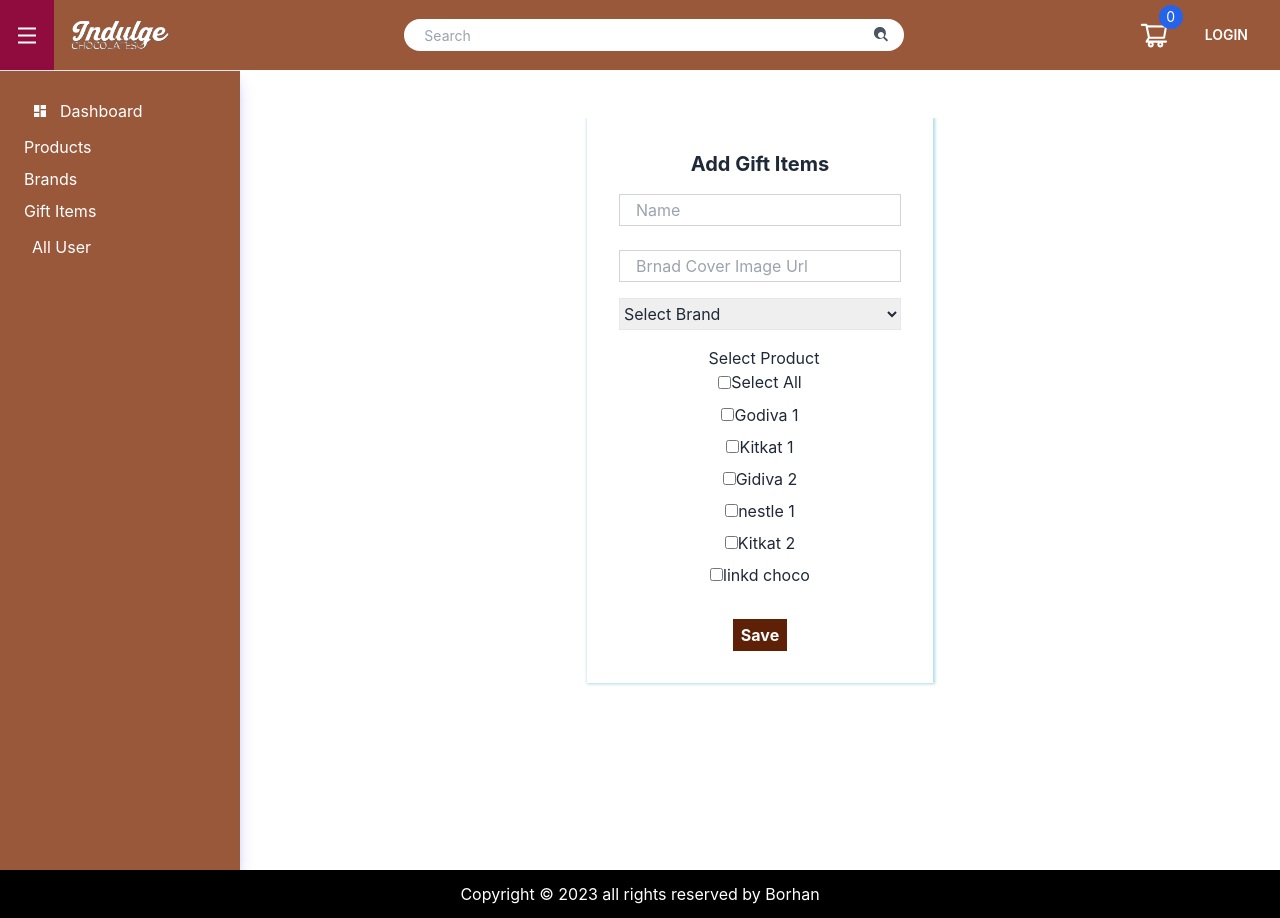
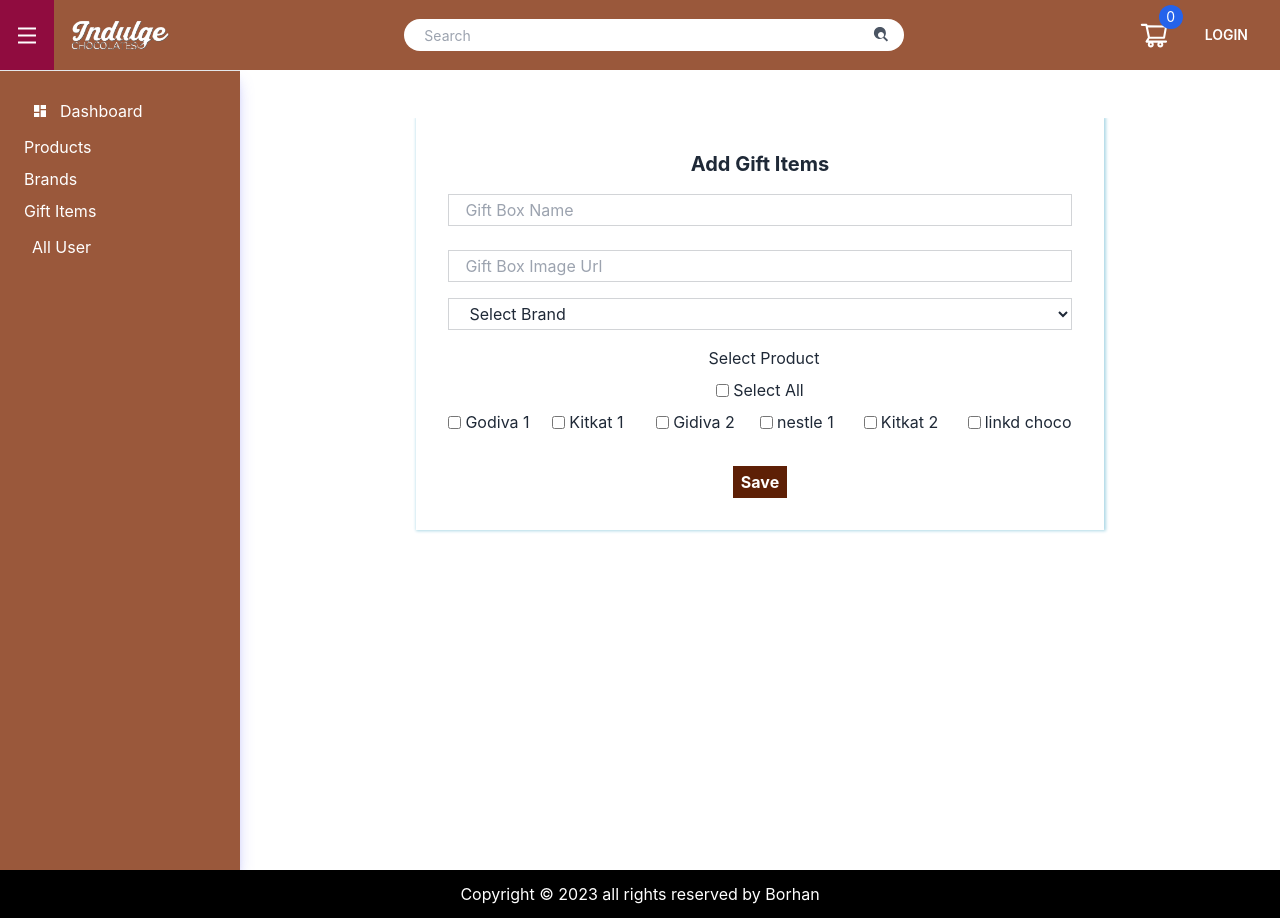
Before and after one commit to MuhammadBorhan/e_commerce_for_chocolate, a React (Create React App) app: page /dashboard/addgiftitem in a window 1280 px wide. Built offline with nearby package versions, Linux system fonts and the light colour scheme; no server answers.

Commit message:
check box updated

```diff
--- a/src/Pages/Dashboard/GiftBox/AddGiftItems.js
+++ b/src/Pages/Dashboard/GiftBox/AddGiftItems.js
@@ -1,5 +1,6 @@
 import axios from "axios";
 import { useState } from "react";
+import { toast } from "react-toastify";
 
 const AddGiftItems = () => {
   const [boxName, setBoxName] = useState("");
@@ -18,10 +19,8 @@ const AddGiftItems = () => {
 
   const handlePruductchange = (e) => {
     console.log(e);
-    // const { value, checked } = e.target;
-    const value = e.target.value;
-    const isChecked = e.target.checked;
-    if (isChecked) {
+    const { value, checked } = e.target;
+    if (checked) {
       setProductList([...productList, value]);
     } else {
       setProductList(productList.filter((item) => item !== value));
@@ -35,10 +34,6 @@ const AddGiftItems = () => {
       setProductList([]);
     }
     setSelectAll(!selectAll);
-  };
-
-  const handleUnselectAll = () => {
-    setProductList([]);
   };
 
   console.log(productList);
@@ -60,9 +55,9 @@ const AddGiftItems = () => {
       setBoxName("");
       setBoxImage("");
       setBrandName("");
-      // setProductList("");
+      setProductList("");
 
-      // Handle success or show a success message
+      toast.success("Successfully added");
     } catch (error) {
       console.log(error);
     }
@@ -82,22 +77,23 @@ const AddGiftItems = () => {
               <div className="grid grid-cols-1 lg:grid-cols-1 gap-4 my-2  ">
                 <input
                   type="text"
+                  value={boxName}
                   onChange={(e) => setBoxName(e.target.value)}
-                  placeholder="Name"
+                  placeholder="Gift Box Name"
                   className="input input-bordered h-8 rounded-none focus:border-none w-full max-w-xs lg:max-w-none mb-2 mx-auto"
                 />
                 <input
                   type="text"
-                  // value="image"
+                  value={boxImage}
                   onChange={(e) => setBoxImage(e.target.value)}
-                  placeholder="Brnad Cover Image Url"
+                  placeholder="Gift Box Image Url"
                   className="input input-bordered h-8 rounded-none focus:border-none w-full max-w-xs lg:max-w-none"
                 />
 
                 <select
                   onChange={(e) => setBrandName(e.target.value)}
-                  // value="brand"
-                  className="border h-8 rounded-none focus:border-none w-full max-w-xs mx-auto"
+                  vlaue={brandName}
+                  className="input input-bordered h-8 rounded-none focus:border-none w-full max-w-xs lg:max-w-none"
                 >
                   <option disabled selected>
                     Select Brand
@@ -109,13 +105,12 @@ const AddGiftItems = () => {
                 </select>
 
                 {/* Checkbox  */}
-
                 <div className="dropdown dropdown-end">
                   <label tabIndex={0} className="ml-2  cursor-pointer">
                     Select Product
                   </label>
                   <div>
-                    <label className="inline-flex items-center cursor-pointer">
+                    <label className="inline-flex items-center gap-x-1 cursor-pointer my-2">
                       <input
                         type="checkbox"
                         className="form-checkbox"
@@ -125,9 +120,12 @@ const AddGiftItems = () => {
                       {selectAll ? "Unselect All" : "Select All"}
                     </label>
                   </div>
-                  <div>
+                  <div className="grid grid-cols-3 lg:grid-cols-6">
                     {data.map((item) => (
-                      <label key={item} className="block mt-2">
+                      <label
+                        key={item}
+                        className="inline-flex items-center gap-x-1"
+                      >
                         <input
                           type="checkbox"
                           className="form-checkbox"
```
